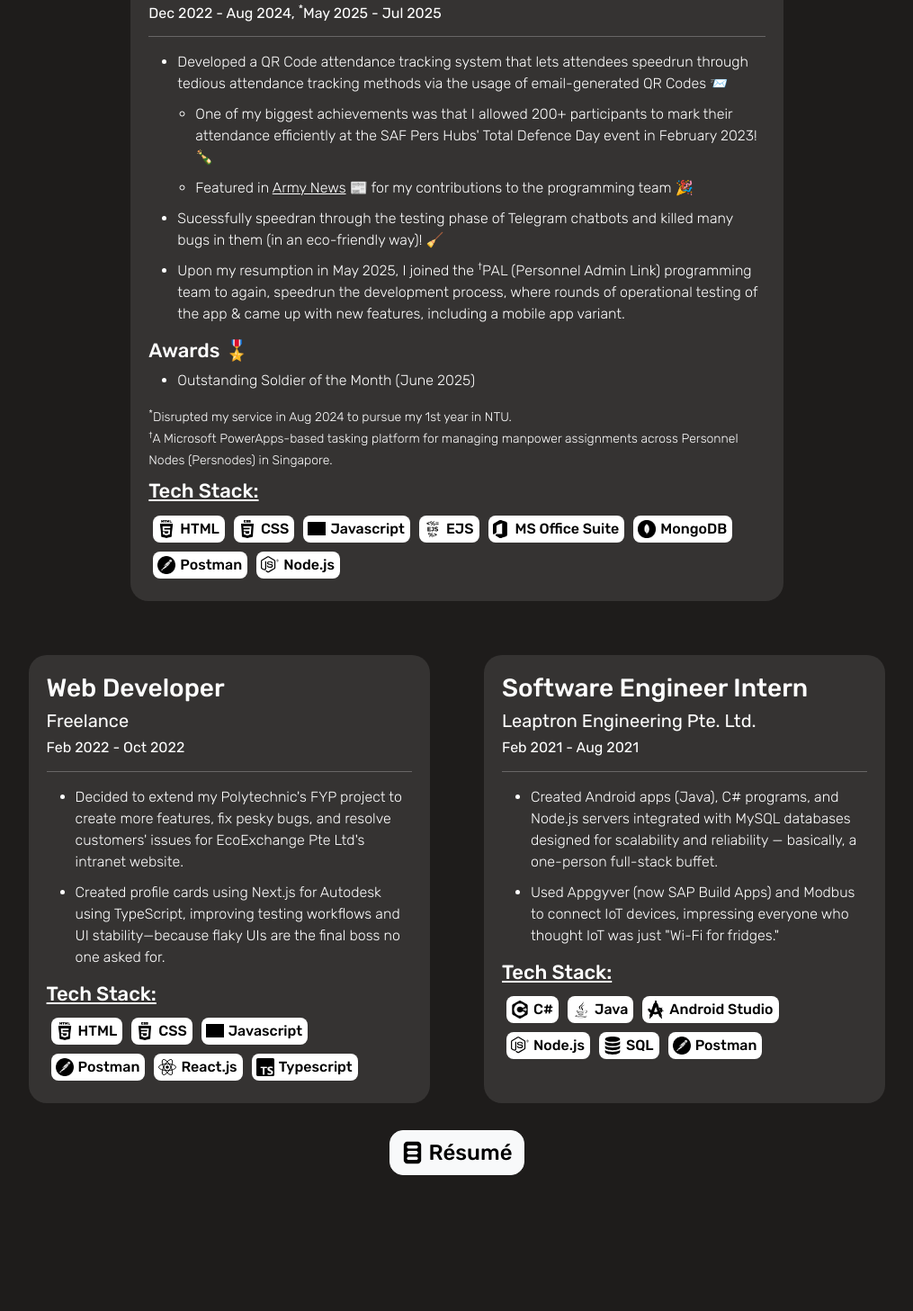
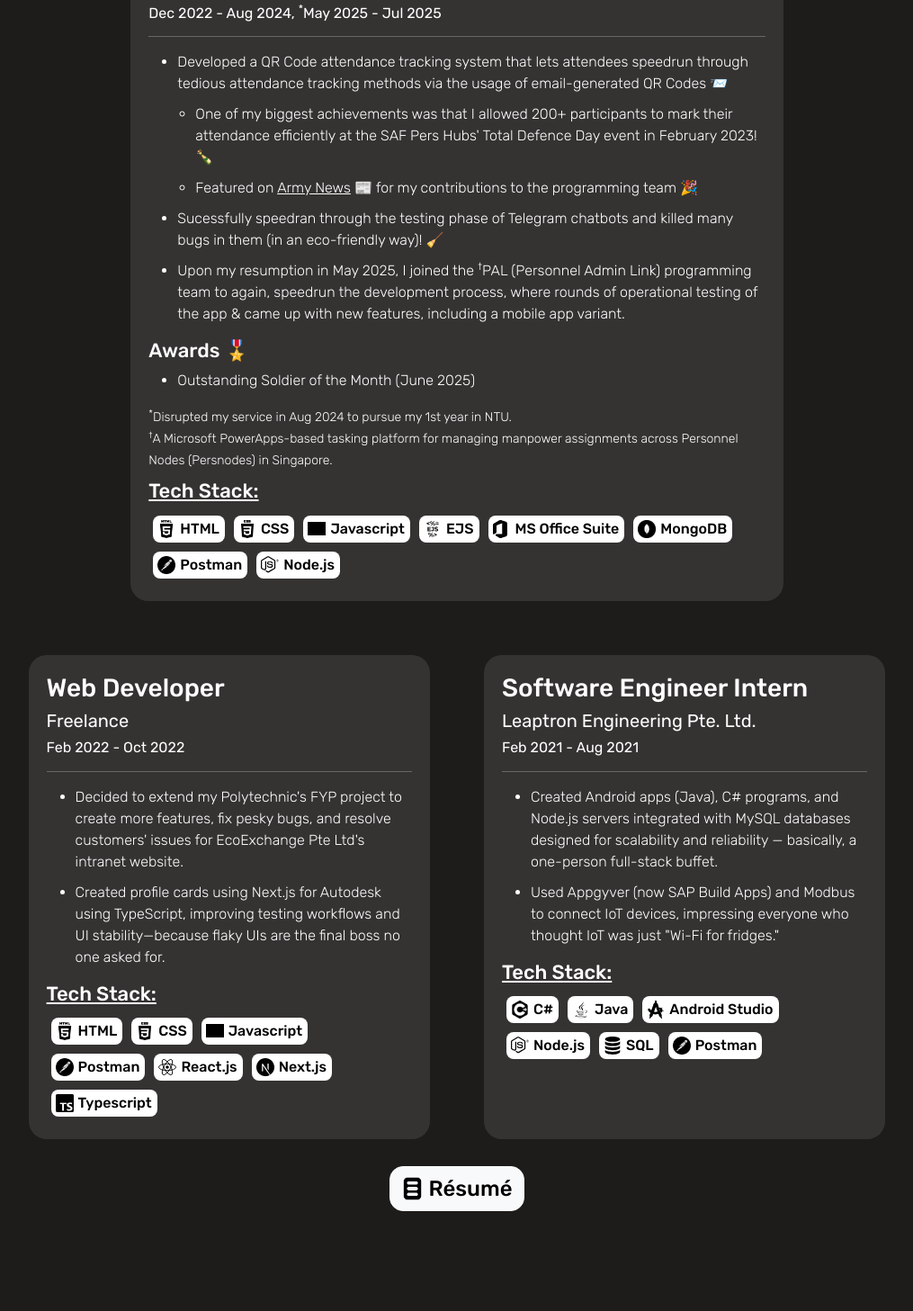
Before and after one commit to pixelhypercube/pixelhypercube.github.io, a React (Create React App) app: page /#/ in a window 1280 px wide. Shown: the part 2824-4281 px from the top of the page at 90% size, without its empty margins (132-1147 px from the left). Built offline with nearby package versions, Linux system fonts and the light colour scheme; grey boxes are pictures that could not be loaded.

Commit message:
Updated resume & fixed new tingies

```diff
--- a/src/Home.js
+++ b/src/Home.js
@@ -296,7 +296,7 @@ export default class Home extends React.Component {
                   <ul>
                     <li>Developed a QR Code attendance tracking system that lets attendees speedrun through tedious attendance tracking methods via the usage of email-generated QR Codes 📨</li>
                     <li style={{marginLeft:"20px",listStyle:"circle"}}>One of my biggest achievements was that I allowed 200+ participants to mark their attendance efficiently at the SAF Pers Hubs' Total Defence Day event in February 2023! 🍾</li>
-                    <li style={{marginLeft:"20px",listStyle:"circle"}}>Featured in <a href="https://www.facebook.com/photo/?fbid=615021920650301&set=pcb.615023607316799">Army News</a> 📰 for my contributions to the programming team 🎉</li>
+                    <li style={{marginLeft:"20px",listStyle:"circle"}}>Featured on <a href="https://www.facebook.com/photo/?fbid=615021920650301&set=pcb.615023607316799">Army News</a> 📰 for my contributions to the programming team 🎉</li>
                     <li>Sucessfully speedran through the testing phase of Telegram chatbots and killed many bugs in them (in an eco-friendly way)! 🧹</li>
                     <li>Upon my resumption in May 2025, I joined the <sup>†</sup>PAL (Personnel Admin Link) programming team to again, speedrun the development process, where rounds of operational testing of the app & came up with new features, including a mobile app variant.</li>
                   </ul>
@@ -327,7 +327,7 @@ export default class Home extends React.Component {
                   </ul>
                 </div>
               )}
-              techStack={["HTML","CSS","Javascript","Postman","React.js","Typescript"]}
+              techStack={["HTML","CSS","Javascript","Postman","React.js","Next.js","Typescript"]}
               />
               <GridBox
               colWidthL={6}
--- a/src/components/Footer.js
+++ b/src/components/Footer.js
@@ -1,7 +1,7 @@
 export default function Footer() {
     return (
         <footer className="d-flex justify-content-center p-4">
-            <h5>Made with ❤️ by <a href="https://github.com/pixelhypercube">@pixelhypercube</a> using <a href="https://react.dev/">React.js</a></h5>
+            <p style={{fontSize:"20px"}}>Made with ❤️ by <a href="https://github.com/pixelhypercube">@pixelhypercube</a> using <a href="https://react.dev/">React.js</a></p>
         </footer>
     )
 }
--- a/src/data/blogsList.js
+++ b/src/data/blogsList.js
@@ -365,7 +365,7 @@ const blogsList = [
 
                 <h3>Tip 2: Come up with flashcards, especially for tests and exams!</h3>
                 <p>
-                    Flashcards are known to be quite useful for spaced repeititon, where it had been relatively useful for me to remember mathematical concepts during my finals! I designed my flashcards to reinforce key concepts, formulas, and exam tricks. For instance, while I was preparing for my discrete maths finals, I came up with cards that contain useful supplementary information, formulas and methods in addition to the main concepts used in the whole module (<a href="https://pixelhypercube.github.io/ntu/#/FileViewer/files/MH1812/MH1812.csv">Check out my flashcards here!</a>). In this way, I have benefitted from this to some degree, where I began quite confident to do the finals, despite fumbling over with the questions a bit!
+                    Flashcards are a powerful tool for spaced repetition, and they really helped me recall key concepts during finals! I designed my flashcards to reinforce key concepts, formulas, and exam tricks taken from past year exam papers. For instance, while I was preparing for my discrete maths finals, I came up with cards that contain useful supplementary information, formulas and methods in addition to the main concepts used in the whole module (<a href="https://pixelhypercube.github.io/ntu/#/FileViewer/files/MH1812/MH1812.csv">Check out my flashcards here!</a>). I focused my flashcards on weak points and overlooked details, which helped me strengthen gaps in my understanding before finals. By the time finals came, I felt much more confident—though I still fumbled on a few questions!
                 </p>
 
                 <h3>Tip 3: Write down more notes and 'engage' with them!</h3>
--- a/src/data/projInfo.js
+++ b/src/data/projInfo.js
@@ -75,7 +75,7 @@ var projInfo = [
         "proj_id": 3,
         "title": "Pi Visualizer",
         "description":"An interactive visualizer that transforms the digits of π (pi) into beautiful geometric patterns, such as angles per digit and connecting lines. Currently in development, where I'll add in more fun and exciting ways to visualize the digits of π (pi)!",
-        "brief_description": "An interactive visualizer that transforms the digits of π into beautiful geometric patterns.",
+        "brief_description": "An interactive visualizer that transforms the digits of π (pi) into beautiful geometric patterns.",
         "title_jp": "パイ・ビジュアライザー",
         "title_zh": "圆周率可视化",
         "brief_description_jp": "円周率の数字を美しい幾何学模様として視覚化するインタラクティブなビジュアライザーです。",
@@ -131,7 +131,7 @@ var projInfo = [
         "description":"A replica of the 'Loves Me...' minigame from Super Mario 64 DS, made using p5.js!",
         "brief_description_jp": "スーパーマリオ64DSのミニゲームを再現！",
         "brief_description_zh": "重制自《超级马里奥64 DS》的小游戏！",
-        "brief_description": "A replica of a minigame from Super Mario 64 DS!",
+        "brief_description": "A replica of 'Loves Me...' minigame from Super Mario 64 DS!",
         "image_location": codingImgsFolder + "coding_proj12.png",
         "video_location": codingVideosFolder + "coding_proj12.gif",
         "link": "https://pixelhypercube.github.io/Loves-Me-Replica",
@@ -181,10 +181,10 @@ var projInfo = [
         "title": "Pi Approximation",
         "title_jp": "円周率近似",
         "title_zh": "π 值近似模拟器",
-        "description":"Simulates one of the methods of estimating the mathematical constant pi (π). Uses the ratio between the circles that are inside the big circle (red circles) and those that are outside the circle (blue circle) that will eventually be estimated to the value of π (pi). Inspired by the Coding Train's simulation of this fun way of calculating pi (π)!",
+        "description":"Simulates one of the methods of estimating the mathematical constant π (pi). Uses the ratio between the circles that are inside the big circle (red circles) and those that are outside the circle (blue circle) that will eventually be estimated to the value of π (pi). Inspired by the Coding Train's simulation of this fun way of calculating pi (π)!",
         "brief_description_jp": "円周率（π）を推定する方法をシミュレーション！",
         "brief_description_zh": "模拟估算数学常数 π 的方法之一。",
-        "brief_description": "Simulates one of the methods of estimating the mathematical constant pi (π).",
+        "brief_description": "Simulates one of the methods of estimating the mathematical constant π (pi).",
         "image_location": codingImgsFolder + "coding_proj9.png",
         "video_location": codingVideosFolder + "coding_proj9.gif",
         "link": "https://pixelhypercube.github.io/Side-Projects/Pi-Approximation/index.html",
@@ -202,7 +202,7 @@ var projInfo = [
         "description":"A spaceship battle game made exclusively using a Python console! Includes shooting mechanics with laser bullets to battle enemy spaceships, with additional graphics like moving stars in the background.",
         "brief_description_jp": "Pythonで作成された宇宙船バトルゲーム！",
         "brief_description_zh": "使用 Python 制作的太空船对战游戏！",
-        "brief_description": "A spaceship battle game in a console! Made using Python",
+        "brief_description": "A spaceship battle game made exclusively using a Python console!",
         "image_location": codingImgsFolder + "coding_proj7.png",
         "video_location": codingVideosFolder + "coding_proj7.gif",
         "link": "https://github.com/pixelhypercube/Side-Projects/tree/main/Console-Spaceship-Battle",
--- a/src/data/tags.js
+++ b/src/data/tags.js
@@ -39,6 +39,10 @@ let tags = {
     "React.js":{
         "type":"Web Dev",
         "icon_path":iconsDir+"reactjs.svg"
+    },
+    "Next.js":{
+        "type":"Web Dev",
+        "icon_path":iconsDir+"nextjs.svg"
     },
     "Node.js":{
         "type":"Web Dev",
```
Also changed, not shown: public/assets/img/icons/nextjs.svg (added), 1 other file (tests, documents, lock files or other folders).
